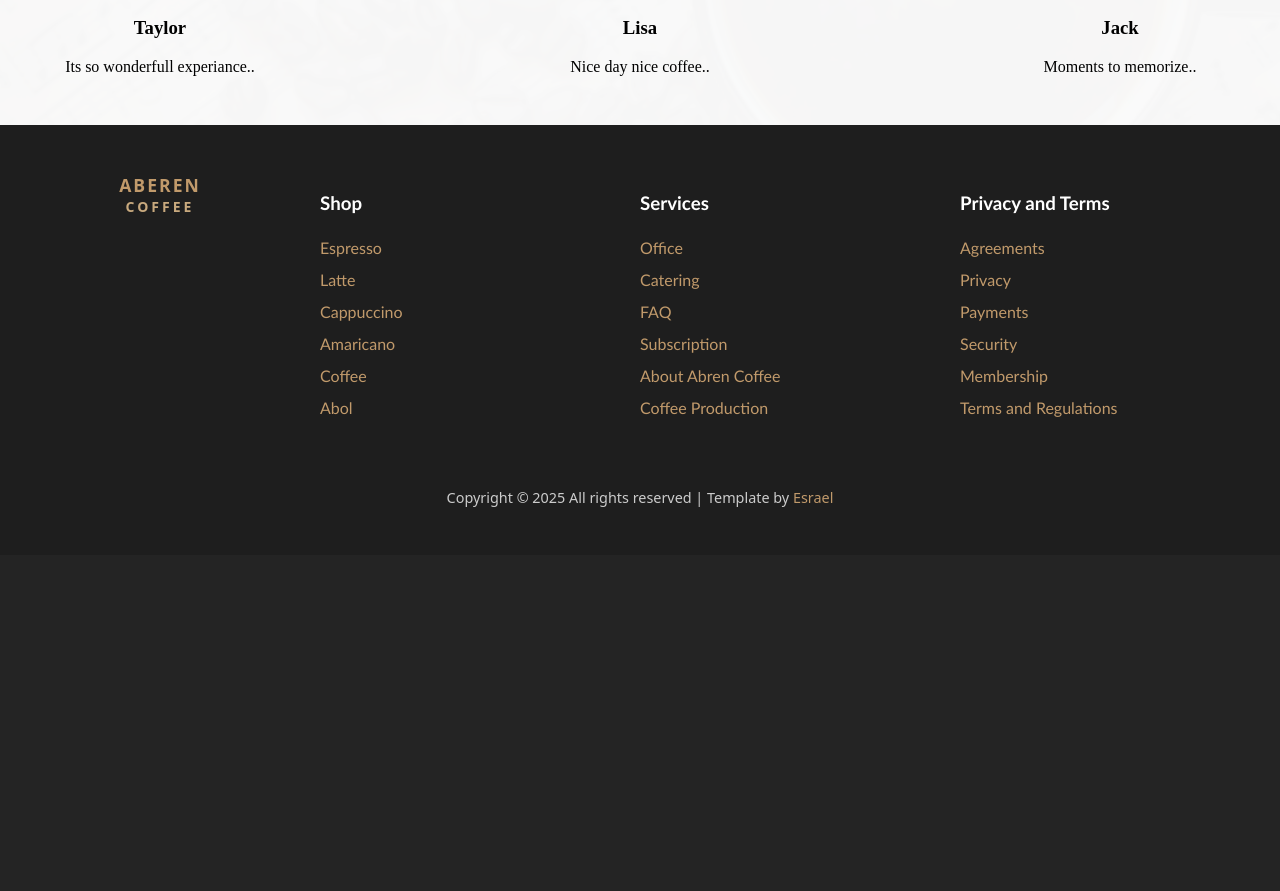
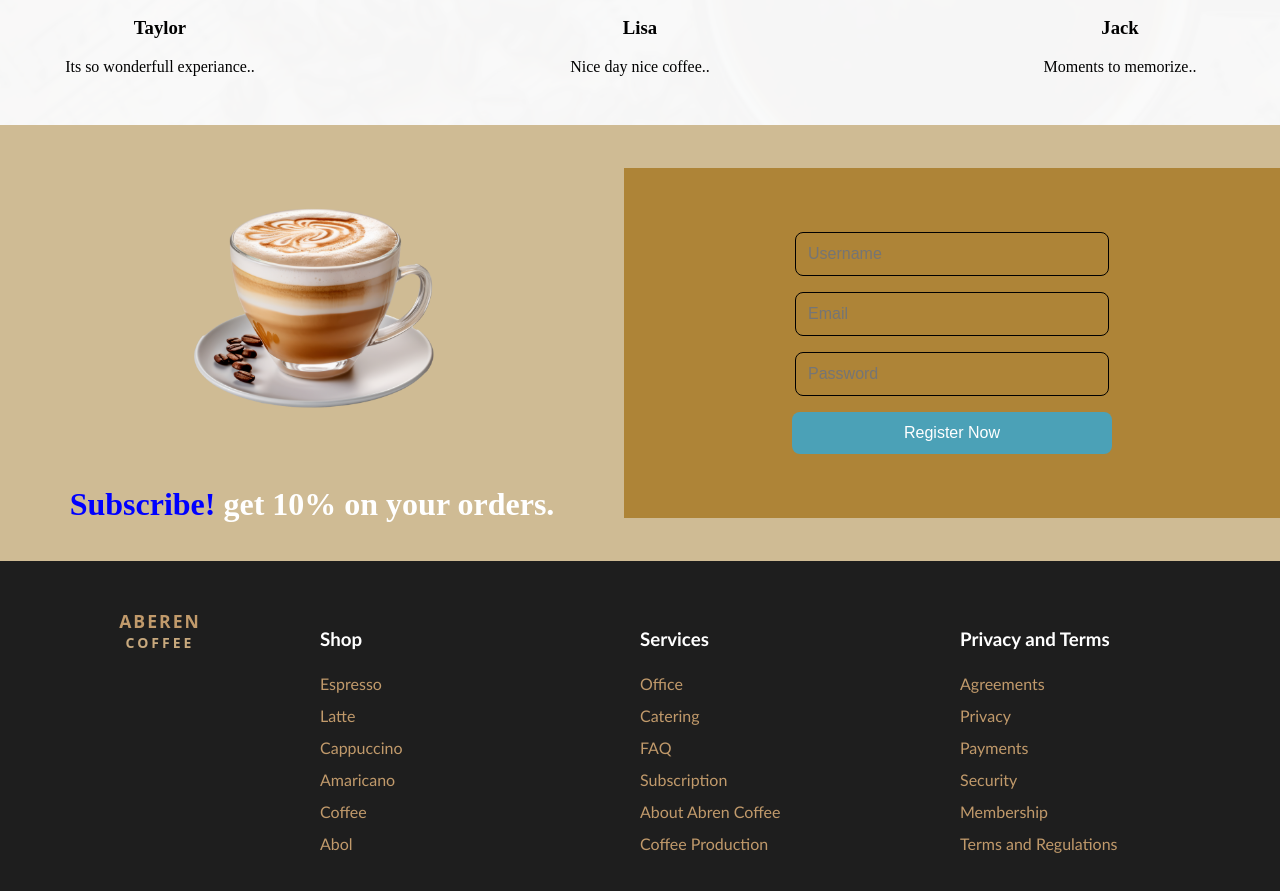
Before and after one commit to ezraelz/AlenCoffee, a React (Vite) app in the folder frontend/abren-frontend/: page / in a window 1280 px wide. Shown: the part 3522-4413 px from the top of the page. Before the commit the page ends 4077 px from the top, so only its background shows below. Built offline with nearby package versions, Linux system fonts and the light colour scheme; no server answers.

Commit message:
stripe int

```diff
--- a/frontend/abren-frontend/src/App.tsx
+++ b/frontend/abren-frontend/src/App.tsx
@@ -1,5 +1,5 @@
 import React, { lazy, Suspense, useEffect, useState } from 'react';
-import { BrowserRouter as Router, Route, Routes } from 'react-router-dom';
+import { BrowserRouter as Router, Route, Routes, useLocation } from 'react-router-dom';
 import './App.css';
 import './component/nav.css';
 import './pages/home.css';
@@ -19,7 +19,7 @@ import './component/footer.css';
 import './component/home/homeBlog.css';
 import './pages/profile.css';
 import './component/home/happyCustomer.css';
-import Nav from './component/nav';
+import './component/home/homeRegister.css';
 import Footer from './component/footer';
 import Cart from './pages/shop/cart';
 
@@ -28,7 +28,6 @@ const Shop = lazy(() => import('./pages/shop/shop'));
 const Home = lazy(() => import('./pages/home'));
 const Login = lazy(() => import('./pages/login'));
 const Blog = lazy(() => import('./pages/blog/blog'));
-const News = lazy(() => import('./pages/blog/news'));
 const Logout = lazy(() => import('./pages/logout'));
 const SingleProduct = lazy(() => import('./pages/shop/signleProduct'));
 const Checkout = lazy(() => import('./pages/shop/checkout'));
@@ -38,6 +37,8 @@ const Register = lazy(() => import('./pages/register'));
 
 import { ToastContainer } from 'react-toastify';
 import ScrollToTop from './routes/ScrollToTop';
+import { NavVisibilityProvider } from './context/NavVisibilityContext';
+import Layout from './layout';
 
 const App = () => {
   const [isCartOpen, setIsCartOpen] = useState(false);
@@ -46,7 +47,6 @@ const App = () => {
   const closeCart = () => setIsCartOpen(false);
 
   const isLoggedIn = localStorage.getItem('access_token') ? true : false;
-  const isLoading = false;  // No need to use React state for loading here.
 
   // The useEffect will check if the user is authenticated,
   // verify the access token and refresh token logic on every page load.
@@ -103,12 +103,18 @@ const App = () => {
   }, []);
 
   return (
+    <NavVisibilityProvider>
       <Router>
-      <Nav isLoggedIn={isLoggedIn} onCartClick={openCart}/>
         <Cart isOpen={isCartOpen} onClose={closeCart} />
         <ToastContainer position="top-right" autoClose={3000} />
         <Suspense fallback={<div className="main">Loading Page...</div>}>
           <ScrollToTop />
+          <Layout
+            isCartOpen={isCartOpen}
+            openCart={openCart}
+            closeCart={closeCart}
+            isLoggedIn={isLoggedIn}
+          >
             <Routes>
               <Route path="/login" element={<Login />} />
               <Route path="/" element={<Home />} />
@@ -120,12 +126,13 @@ const App = () => {
               <Route path="/success/" element={<PaymentSuccess />} />
               <Route path="/blog" element={<Blog />} />
               <Route path="/blog/:category" element={<Blog />} />
-          <Route path='/profile' element={<Profile />} />
-          <Route path='/register' element={<Register />} />
+              <Route path="/profile" element={<Profile />} />
+              <Route path="/register" element={<Register />} />
             </Routes>
+          </Layout>
         </Suspense>
-      <Footer />
       </Router>
+    </NavVisibilityProvider>
   );
 };
 
--- /dev/null
+++ b/frontend/abren-frontend/src/component/home/homeRegister.css
@@ -0,0 +1,40 @@
+.home-register{
+    display: flex;
+    flex-direction: row;
+    width: 100%;
+    justify-content: center;
+    align-items: center;
+    background: rgb(207, 187, 148);
+    z-index: 200;
+}
+.home-register .section-title{
+    width: 50%;
+    height: 100%;
+    padding: 1em;
+}
+.home-register .section-register{
+    width: 50%;
+    background: rgb(174, 132, 55);
+    display: flex;
+    flex-direction: column;
+    justify-content: center;
+    align-items: center;
+    padding: 2em;
+}
+.section-register form{
+    background: none;
+    box-shadow: none;
+}
+.section-register form input{
+    border: 1.5px solid #000;
+}
+.section-title h1{
+    display: block;
+}
+.section-title h1 span{
+    color: blue;
+}
+.section-title img{
+    width: 40vh;
+    height: 40vh;
+}
--- /dev/null
+++ b/frontend/abren-frontend/src/component/home/homeRegister.tsx
@@ -0,0 +1,87 @@
+import React, { useState } from 'react'
+import { toast } from 'react-toastify';
+import axios from '../../utils/axios';
+import { useNavigate } from 'react-router-dom';
+import img from '../../assets/images/coffee3.png';
+
+const HomeRegister:React.FC = () => {
+  const [error, setError] = useState<string | null>(null);
+  const [loading, setLoading] = useState<boolean>(false);
+  const [formData, setFormData] = useState({
+    username: '',
+    email: '',
+    password: '',
+  });
+  const navigate = useNavigate();
+
+  const handleChange = (e: React.ChangeEvent<HTMLInputElement>) => {
+    setFormData({ ...formData, [e.target.name]: e.target.value });
+  };
+
+  const handleRegister = async (e: React.FormEvent) => {
+    e.preventDefault();
+    setLoading(true);
+    setError(null);
+
+    try {
+      const response = await axios.post('/api/register/', formData);
+      console.log(response.data);
+      // You might want to redirect or show success message here
+      toast.success('Subscribed successfully!')
+      navigate('/');
+    } catch (err: any) {
+      if (err.response) {
+        setError(err.response.data.error || 'Registration failed');
+      } else {
+        setError('An unexpected error occurred.');
+      }
+    } finally {
+      setLoading(false);
+    }
+  };
+  return (
+    <div className='home-register'>
+      <div className="section-title">
+        <img src={img} alt="" />
+        <h1><span>Subscribe!</span> get 10% on your orders.</h1>
+      </div>
+      <div className="section-register">
+        <form onSubmit={handleRegister} className="login-box">
+            <input
+            type="text"
+            name="username"
+            value={formData.username}
+            onChange={handleChange}
+            placeholder="Username"
+            className="login-input"
+            required
+            />
+            <input
+            type="email"
+            name="email"
+            value={formData.email}
+            onChange={handleChange}
+            placeholder="Email"
+            className="login-input"
+            required
+            />
+            <input
+            type="password"
+            name="password"
+            value={formData.password}
+            onChange={handleChange}
+            placeholder="Password"
+            className="login-input"
+            required
+            />
+            <button type="submit" className="login-button" disabled={loading}>
+                {loading ? 'Registering...' : 'Register Now'}
+            </button>
+            {error && <p className="error-text">{error}</p>}
+        </form>
+      </div>
+    </div>
+  )
+}
+
+export default HomeRegister
--- /dev/null
+++ b/frontend/abren-frontend/src/context/NavVisibilityContext.tsx
@@ -0,0 +1,25 @@
+import React, { createContext, useContext, useState, ReactNode } from 'react';
+
+interface NavVisibilityContextProps {
+  showNav: boolean;
+  setShowNav: (visible: boolean) => void;
+}
+
+const NavVisibilityContext = createContext<NavVisibilityContextProps | undefined>(undefined);
+
+export const NavVisibilityProvider: React.FC<{ children: ReactNode }> = ({ children }) => {
+  const [showNav, setShowNav] = useState(true);
+  return (
+    <NavVisibilityContext.Provider value={{ showNav, setShowNav }}>
+      {children}
+    </NavVisibilityContext.Provider>
+  );
+};
+
+export const useNavVisibility = (): NavVisibilityContextProps => {
+  const context = useContext(NavVisibilityContext);
+  if (!context) {
+    throw new Error('useNavVisibility must be used within a NavVisibilityProvider');
+  }
+  return context;
+};
--- /dev/null
+++ b/frontend/abren-frontend/src/layout.tsx
@@ -0,0 +1,29 @@
+// src/Layout.tsx
+import React from 'react';
+import Nav from './component/nav';
+import Footer from './component/footer';
+import Cart from './pages/shop/cart';
+import { useNavVisibility } from './context/NavVisibilityContext';
+
+interface Props {
+  children: React.ReactNode;
+  isCartOpen: boolean;
+  openCart: () => void;
+  closeCart: () => void;
+  isLoggedIn: boolean;
+}
+
+const Layout: React.FC<Props> = ({ children, isCartOpen, openCart, closeCart, isLoggedIn }) => {
+  const { showNav } = useNavVisibility();
+
+  return (
+    <>
+      {showNav && <Nav isLoggedIn={isLoggedIn} onCartClick={openCart} />}
+      <Cart isOpen={isCartOpen} onClose={closeCart} />
+      {children}
+      <Footer />
+    </>
+  );
+};
+
+export default Layout;
--- a/frontend/abren-frontend/src/pages/home.tsx
+++ b/frontend/abren-frontend/src/pages/home.tsx
@@ -7,6 +7,7 @@ import HomeStory from '../component/home/homeStory';
 import HotDrink from '../component/home/hotDrink';
 import HomeBlog from '../component/home/homeBlog';
 import HappyCustomers from '../component/home/happyCustomers';
+import HomeRegister from '../component/home/homeRegister';
 
 const Home: React.FC = () => {
     return (
@@ -24,6 +25,7 @@ const Home: React.FC = () => {
             <HomeStory />
             <HomeBlog />
             <HappyCustomers />
+            <HomeRegister />
         </div>
     );
 };
--- a/frontend/abren-frontend/src/pages/register.tsx
+++ b/frontend/abren-frontend/src/pages/register.tsx
@@ -1,17 +1,17 @@
 import React, { useState } from 'react';
 import axios from '../utils/axios';
+import { toast } from 'react-toastify';
+import { useNavigate } from 'react-router-dom';
 
 const Register: React.FC = () => {
   const [error, setError] = useState<string | null>(null);
   const [loading, setLoading] = useState<boolean>(false);
   const [formData, setFormData] = useState({
-    first_name: '',
-    last_name: '',
     username: '',
     email: '',
-    phone_number: '',
     password: '',
   });
+  const navigate = useNavigate();
 
   const handleChange = (e: React.ChangeEvent<HTMLInputElement>) => {
     setFormData({ ...formData, [e.target.name]: e.target.value });
@@ -26,6 +26,8 @@ const Register: React.FC = () => {
       const response = await axios.post('/api/register/', formData);
       console.log(response.data);
       // You might want to redirect or show success message here
+      toast.success('Subscribed successfully!')
+      navigate('/');
     } catch (err: any) {
       if (err.response) {
         setError(err.response.data.error || 'Registration failed');
@@ -42,24 +44,6 @@ const Register: React.FC = () => {
       <form onSubmit={handleRegister} className="login-box">
         <input
           type="text"
-          name="first_name"
-          value={formData.first_name}
-          onChange={handleChange}
-          placeholder="First Name"
-          className="login-input"
-          required
-        />
-        <input
-          type="text"
-          name="last_name"
-          value={formData.last_name}
-          onChange={handleChange}
-          placeholder="Last Name"
-          className="login-input"
-          required
-        />
-        <input
-          type="text"
           name="username"
           value={formData.username}
           onChange={handleChange}
@@ -73,15 +57,6 @@ const Register: React.FC = () => {
           value={formData.email}
           onChange={handleChange}
           placeholder="Email"
-          className="login-input"
-          required
-        />
-        <input
-          type="text"
-          name="phone_number"
-          value={formData.phone_number}
-          onChange={handleChange}
-          placeholder="Phone Number"
           className="login-input"
           required
         />
--- a/frontend/abren-frontend/src/pages/shop/checkout.css
+++ b/frontend/abren-frontend/src/pages/shop/checkout.css
@@ -1,7 +1,7 @@
 .checkout {
   position: relative;
   max-width: 100%;
-  margin: 9em auto;
+  margin: 0em auto;
   font-family: 'Segoe UI', Tahoma, Geneva, Verdana, sans-serif;
   background: url('../../assets/images/cup-coffee-placed-table-some-scattered-coffee-beans-with-sheet-music-background_1_AUIWRs2.jpg') no-repeat center center/cover;
   z-index: 3;
@@ -18,16 +18,14 @@
   z-index: -2;
 }
 
-.checkout .hero {
+.checkout .shipping-back-btn {
   text-align: center;
   background: #fffffff2;
   position: fixed;
   top: 0em;
   left: 0;
-  width: 100%;
-  padding: 1.6em;
+  width: 10%;
   z-index: 200;
-  display: none;
 }
 
 .checkout .hero h1 {
```
Also changed, not shown: frontend/abren-frontend/src/pages/admin/adminPage.tsx (+25 -5 lines), frontend/abren-frontend/src/pages/shop/checkout.tsx (+14 -6 lines). Lines whose indentation alone changed are shown as unchanged.
